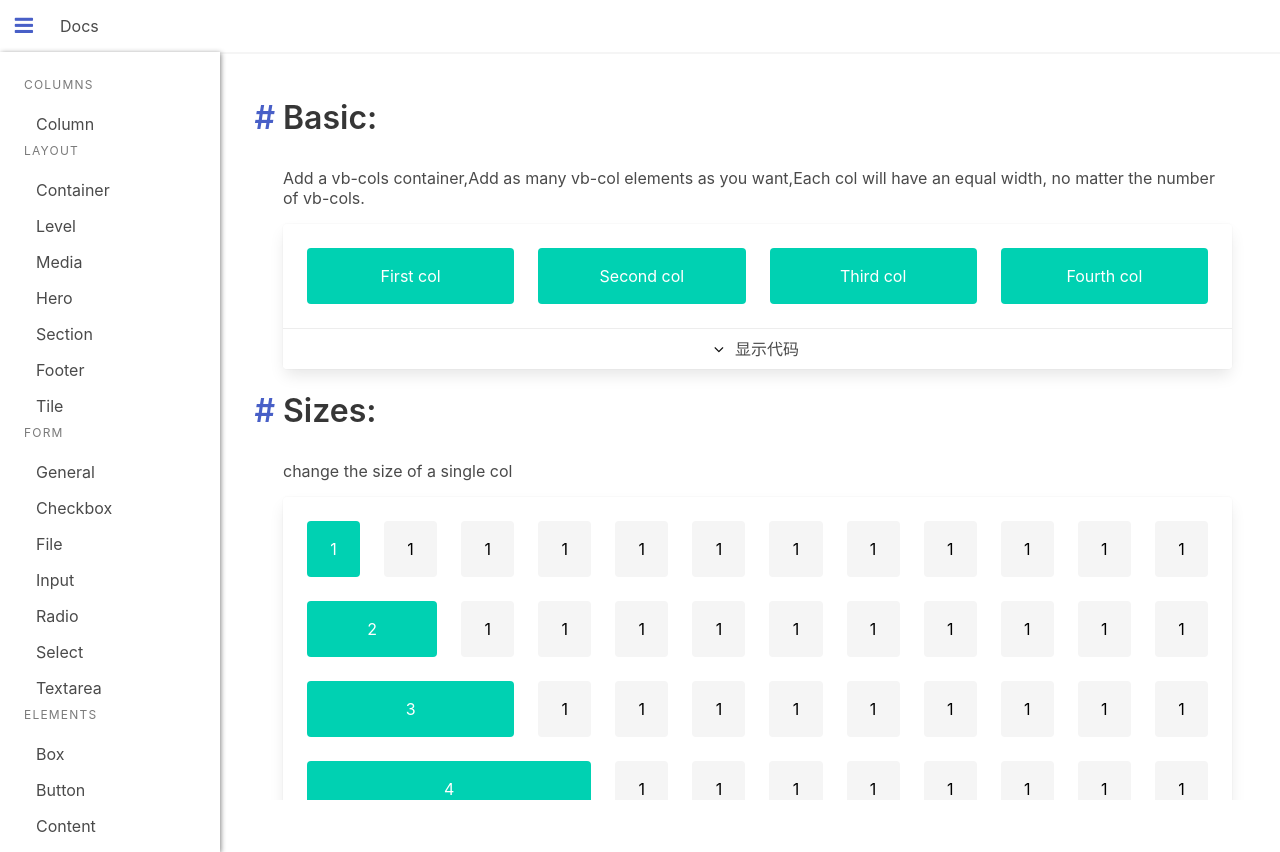
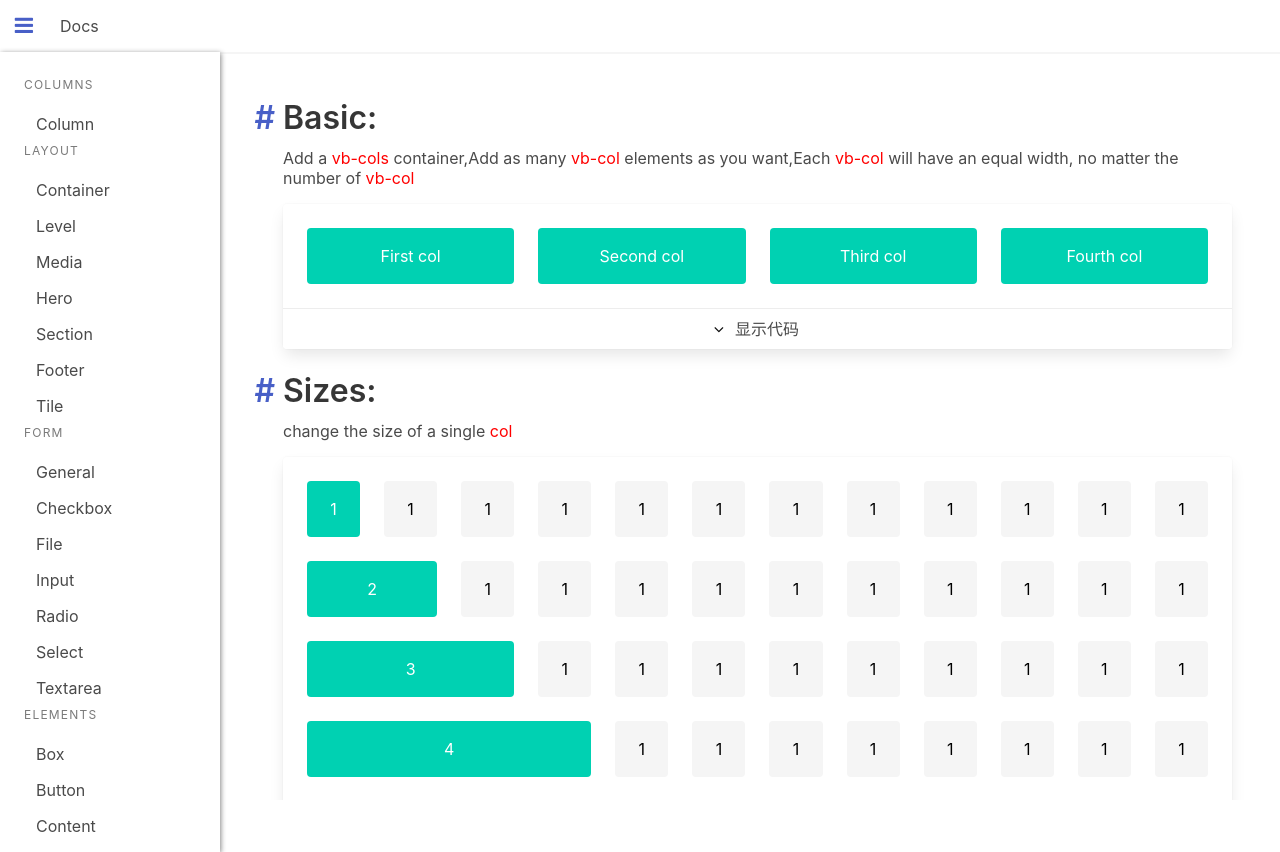
Before and after one commit to vue-bulma/bulma-ui, a Vue app: page /docs/columns/column in a window 1280 px wide. Built offline with nearby package versions, Linux system fonts and the light colour scheme.

Commit message:
improve columns-colomn directions for use

```diff
--- a/examples/components/columns/Column.vue
+++ b/examples/components/columns/Column.vue
@@ -1,6 +1,13 @@
 <template>
   <vb-section>
-    <example-section-item title="Basic" :subtitle="subtitle[0]">
+    <example-section-item title="Basic">
+      <vb-title type="subtitle" size="6">
+        Add a
+        <span class="color-red">vb-cols</span> container,Add as many
+        <span class="color-red">vb-col</span> elements as you want,Each
+        <span class="color-red">vb-col</span> will have an equal width, no matter the number of
+        <span class="color-red">vb-col</span>
+      </vb-title>
       <demo>
         <vb-cols>
           <vb-col>
@@ -21,7 +28,11 @@
       </demo>
     </example-section-item>
 
-    <example-section-item title="Sizes" :subtitle="subtitle[1]">
+    <example-section-item title="Sizes">
+      <vb-title type="subtitle" size="6">
+        change the size of a single
+        <span class="color-red">col</span>
+      </vb-title>
       <demo>
         <vb-cols>
           <vb-col size="1">
@@ -390,7 +401,13 @@
       </demo>
     </example-section-item>
 
-    <example-section-item title="Offset" :subtitle="subtitle[2]">
+    <example-section-item title="Offset">
+      <vb-title type="subtitle" size="6">
+        While you can use empty vb-cols (like &lt;vb-col&gt;&lt;/vb-col&gt;) to create horizontal space around col elements, you can also use offset modifiers like
+        <span
+          class="color-red"
+        >offset="x"</span>
+      </vb-title>
       <demo>
         <vb-cols>
           <vb-col size="half" offset="one-quarter">
@@ -424,7 +441,14 @@
       </demo>
     </example-section-item>
 
-    <example-section-item title="Narrow" :subtitle="subtitle[3]">
+    <example-section-item title="Narrow">
+      <vb-title type="subtitle" size="6">
+        If you want a
+        <span class="color-red">vb-col</span>
+        to only take the space it needs, use the
+        <span class="color-red">narrow</span>
+        modifier. The other col(s) will fill up the remaining space.',
+      </vb-title>
       <demo>
         <vb-cols>
           <vb-col narrow>
@@ -440,7 +464,15 @@
       </demo>
     </example-section-item>
 
-    <example-section-item title="Mobile cols" :subtitle="subtitle[4]">
+    <example-section-item title="Mobile columns">
+      <vb-title type="subtitle" size="6">
+        By default,
+        <span class="color-red">vb-cols</span> are only activated from tablet onwards. This means
+        <span class="color-red">vb-cols</span> are stacked on top of each other on mobile.
+        <br>If you want
+        <span class="color-red">vb-cols</span> to work on mobile too, just add the
+        <span class="color-red">view="mobile"</span> modifier on the vb-cols container
+      </vb-title>
       <demo>
         <vb-cols view="mobile">
           <vb-col>
@@ -460,7 +492,12 @@
       </demo>
     </example-section-item>
 
-    <example-section-item title="Desktop cols" :subtitle="subtitle[5]">
+    <example-section-item title="Desktop columns">
+      <vb-title type="subtitle" size="6">
+        If you only want
+        <span class="color-red">vb-cols</span> on desktop upwards, just use the
+        <span class="color-red">view="desktop"</span> modifier on the vb-cols container
+      </vb-title>
       <demo>
         <vb-cols view="desktop">
           <vb-col>
@@ -480,7 +517,13 @@
       </demo>
     </example-section-item>
 
-    <example-section-item title="Different col sizes per breakpoint" :subtitle="subtitle[6]">
+    <example-section-item title="Different column sizes per breakpoint">
+      <vb-title type="subtitle" size="6">
+        You can define a
+        <span class="color-red">vb-col</span> size for each viewport size:
+        <strong>mobile, tablet,</strong> and
+        <strong>desktop</strong>
+      </vb-title>
       <demo>
         <vb-cols view="mobile">
           <vb-col
@@ -511,7 +554,26 @@
       </demo>
     </example-section-item>
 
-    <example-section-item title="Nesting" :subtitle="subtitle[7]">
+    <example-section-item title="Nesting">
+      <vb-title type="subtitle" size="6">
+        You can nest
+        <span class="color-red">vb-cols</span> to have more flexibility in your design. You only need to follow this structure:
+      </vb-title>
+      <ul>
+        <li>&lt;vb-cols&gt;
+          <ul>
+            <li>&lt;vb-col&gt;
+              <ul>
+                <li>&lt;vb-cols&gt;
+                  <ul>
+                    <li>&lt;vb-col&gt;</li>
+                  </ul>
+                </li>
+              </ul>
+            </li>
+          </ul>
+        </li>
+      </ul>
       <demo>
         <vb-cols>
           <vb-col>
@@ -530,7 +592,14 @@
       </demo>
     </example-section-item>
 
-    <example-section-item title="Gapless" :subtitle="subtitle[8]">
+    <example-section-item title="Gapless">
+      <vb-title type="subtitle" size="6">
+        If you want to remove the space between the
+        <span class="color-red">vb-cols</span>, add the
+        <span class="color-red">gapType="gapless"</span> modifier on the
+        <span class="color-red">vb-cols</span>
+        container
+      </vb-title>
       <demo>
         <vb-cols gapType="gapless">
           <vb-col>
@@ -544,7 +613,26 @@
       </demo>
     </example-section-item>
 
-    <example-section-item title="Variable gap" :subtitle="subtitle[9]">
+    <example-section-item title="Variable gap">
+      <vb-title type="subtitle" size="6">
+        ou can specify a custom col gap by appending one of 9 modifiers on the
+        <span
+          class="color-red"
+        >vb-cols</span> container
+        <br>
+        <span class="color-red">gap="0"</span> will remove any gap (similar to
+        <span class="color-red">gapType="gapless"</span>)
+        <br>
+        <span class="color-red">gap="3"</span> is the default value, equivalent to the
+        <span class="color-red">0.75rem</span> value
+        <br>
+        <span class="color-red">gap="8"</span> is the maximum gap of
+        <span class="color-red">2rem</span>
+        <br>Additionally,
+        <span class="color-red">gapType="variable"</span> should be added on the
+        <span class="color-red">vb-cols</span>
+        container
+      </vb-title>
       <demo>
         <vb-tags slot="control">
           <vb-tag
@@ -564,7 +652,15 @@
       </demo>
     </example-section-item>
 
-    <example-section-item title="Breakpoint based col gaps" :subtitle="subtitle[10]">
+    <example-section-item title="Breakpoint based column gaps">
+      <vb-title type="subtitle" size="6">
+        You can define a
+        <span class="color-red">vb-col</span> gap for each viewport size
+        <br>For example, here is how it looks with the following modifiers:
+        <span
+          class="color-red"
+        >gapType="variable" mobileGap="8" tabletGap="0" desktopGap="3" widescreenGap="8" fullhdGap="2"</span>
+      </vb-title>
       <demo>
         <vb-cols
           gapType="variable"
@@ -582,7 +678,13 @@
       </demo>
     </example-section-item>
 
-    <example-section-item title="Vertical alignment" :subtitle="subtitle[11]">
+    <example-section-item title="Vertical alignment">
+      <vb-title type="subtitle" size="6">
+        To align your
+        <span class="color-red">vb-cols</span> vertically, add the
+        <span class="color-red">align="vcentered"</span> modifier to the
+        <span class="color-red">vb-cols</span> container.',
+      </vb-title>
       <demo>
         <vb-cols align="vcentered">
           <vb-col size="8">
@@ -598,7 +700,15 @@
       </demo>
     </example-section-item>
 
-    <example-section-item title="Centering cols" :subtitle="subtitle[12]">
+    <example-section-item title="Centering columns">
+      <vb-title type="subtitle" size="6">
+        While you can use empty
+        <span class="color-red">vb-cols</span> (like &lt;vb-col&gt;&lt;/vb-col&gt;) to create horizontal space around col elements, you can also use
+        <span
+          class="color-red"
+        >align="centered"</span> on the parent
+        <span class="color-red">vb-cols</span> element:
+      </vb-title>
       <demo>
         <vb-cols align="centered">
           <vb-col size="8">
@@ -617,7 +727,13 @@
       </demo>
     </example-section-item>
 
-    <example-section-item title="Multiline" :subtitle="subtitle[13]">
+    <example-section-item title="Multiline">
+      <vb-title type="subtitle" size="6">
+        Whenever you want to start a new line, you can close a
+        <span class="color-red">vb-cols</span> container and start a new one. But you can also add the
+        <span class="color-red">multiline</span> modifier and add more
+        <span class="color-red">vb-col</span> elements than would fit in a single row
+      </vb-title>
       <demo>
         <vb-cols multiline>
           <vb-col size="3">
@@ -649,7 +765,11 @@
       </demo>
     </example-section-item>
 
-    <example-section-item title="Multiline and Centering" :subtitle="subtitle[14]">
+    <example-section-item title="Multiline and Centering">
+      <vb-title type="subtitle" size="6">
+        <span class="color-red">align="centered"</span> use with
+        <span class="color-red">multiline</span> to create a flexible, centered list (try resizing to see centering in different viewport sizes)
+      </vb-title>
       <demo>
         <vb-cols view="mobile" align="centered" multiline>
           <vb-col narrow>
@@ -683,24 +803,7 @@ export default {
       code: code,
       counts: ['1', '2', '3', '4', '5', '6'],
       values: ['0', '1', '2', '3', '4', '5', '6', '7', '8'],
-      gapValue: null,
-      subtitle: [
-        'Add a vb-cols container,Add as many vb-col elements as you want,Each col will have an equal width, no matter the number of vb-cols.',
-        'change the size of a single col',
-        'While you can use empty vb-cols (like &lt;vb-col&gt;&lt;/vb-col&gt;) to create horizontal space around col elements, you can also use offset modifiers like <strong>offset="x"</strong>',
-        'If you want a col to only take the space it needs, use the <strong>narrow</strong> modifier. The other col(s) will fill up the remaining space.',
-        'By default, vb-cols are only activated from tablet onwards. This means vb-cols are stacked on top of each other on mobile. <br> If you want vb-cols to work on mobile too, just add the <strong>view="mobile"</strong> modifier on the vb-cols container',
-        'If you only want vb-cols on desktop upwards, just use the <strong>view="desktop"</strong> modifier on the vb-cols container',
-        'You can define a col size for each viewport size: mobile, tablet, and desktop',
-        'You can nest vb-cols to have more flexibility in your design. You only need to follow this structure:<br>&lt;vb-cols&gt;<br>&nbsp;&nbsp;&lt;vb-col&gt;<br>&nbsp;&nbsp;&nbsp;&nbsp;&lt;vb-cols&gt;<br>&nbsp;&nbsp;&nbsp;&nbsp;&nbsp;&nbsp;&lt;vb-col&gt;',
-        'If you want to remove the space between the vb-cols, add the <strong>gapType="gapless"</strong> modifier on the vb-cols container',
-        'ou can specify a custom col gap by appending one of 9 modifiers on the vb-cols container<br><strong>gap="0"</strong> will remove any gap (similar to <strong>gapType="gapless"</strong>)<br><strong>gap="3"</strong> is the default value, equivalent to the 0.75rem value<br><strong>gap="8"</strong> is the maximum gap of 2rem<br>Additionally, <strong>gapType="variable"</strong> should be added on the vb-cols container',
-        'You can define a col gap for each viewport size<br>For example, here is how it looks with the following modifiers:<strong>gapType="variable" mobileGap="8" tabletGap="0" desktopGap="3" widescreenGap="8" fullhdGap="2"</strong>',
-        'To align your vb-cols vertically, add the <strong>align="vcentered"</strong> modifier to the vb-cols container.',
-        'While you can use empty vb-cols (like &lt;vb-col&gt;&lt;/vb-col&gt;) to create horizontal space around col elements, you can also use <strong>align="centered"</strong> on the parent vb-cols element:',
-        'Whenever you want to start a new line, you can close a vb-cols container and start a new one. But you can also add the <strong>multiline</strong> modifier and add more col elements than would fit in a single row.',
-        '<strong>align="vcentered"</strong>  use with <strong>multiline</strong> to create a flexible, centered list (try resizing to see centering in different viewport sizes)'
-      ]
+      gapValue: null
     }
   },
   methods: {
@@ -737,4 +840,7 @@ export default {
   cursor: pointer;
   color: #fff;
 }
+.color-red {
+  color: red;
+}
 </style>
--- a/examples/components/site/SectionItem.vue
+++ b/examples/components/site/SectionItem.vue
@@ -1,10 +1,9 @@
 <template>
   <vb-content class>
-    <vb-title :id="id" type="title" size="3" class="anchor-title" spaced>
+    <vb-title :id="id" type="title" size="3" class="anchor-title">
       {{title}}:
       <a :href="`#${id}`" class="anchor-link">#</a>
     </vb-title>
-    <vb-title v-html="subtitle" v-if="subtitle" type="subtitle" size="6">{{subtitle}}</vb-title>
     <slot></slot>
   </vb-content>
 </template>
@@ -18,7 +17,7 @@ export default {
       required: true
     },
     subtitle: {
-      type: String
+      type: Boolean
     }
   },
   computed: {
```
